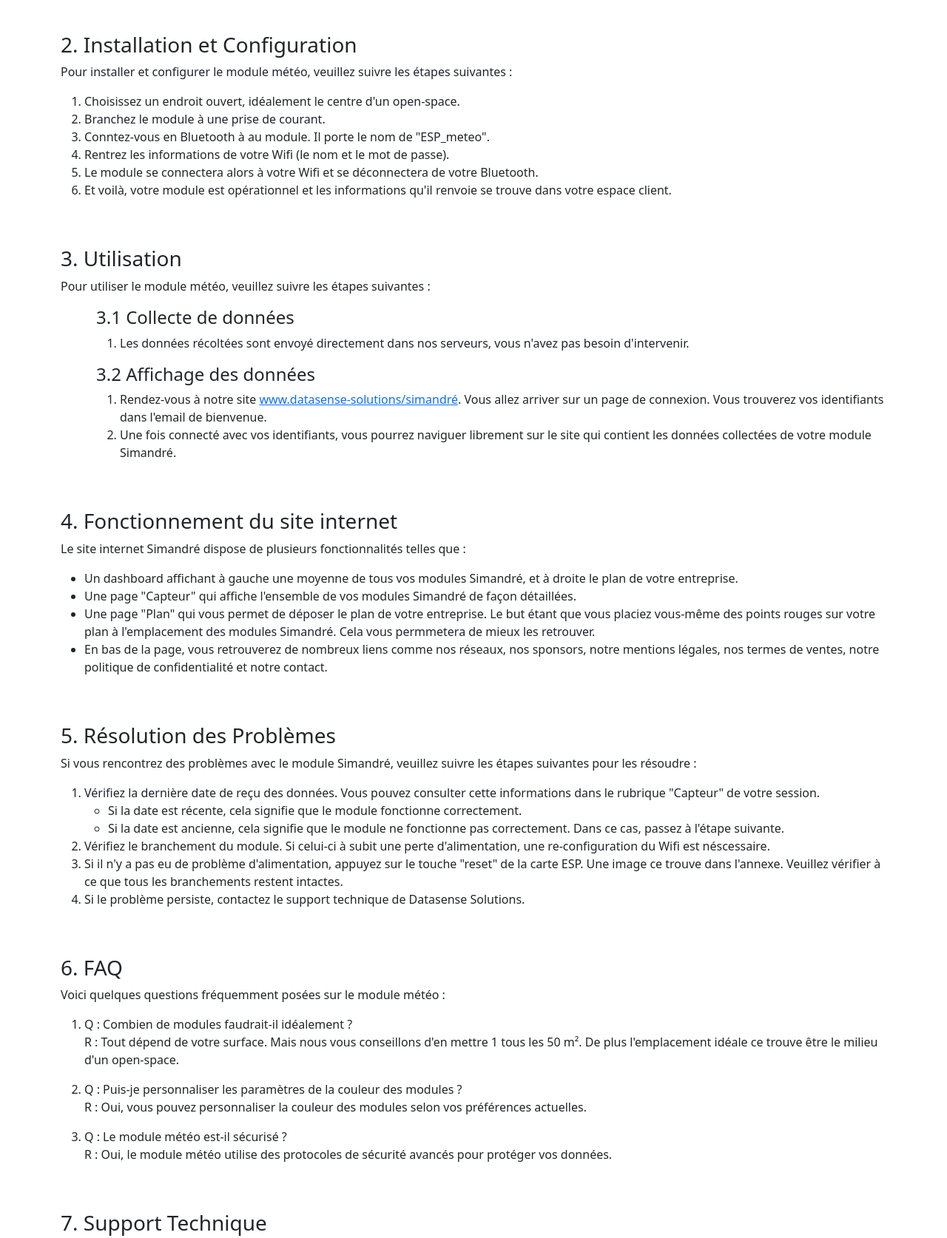
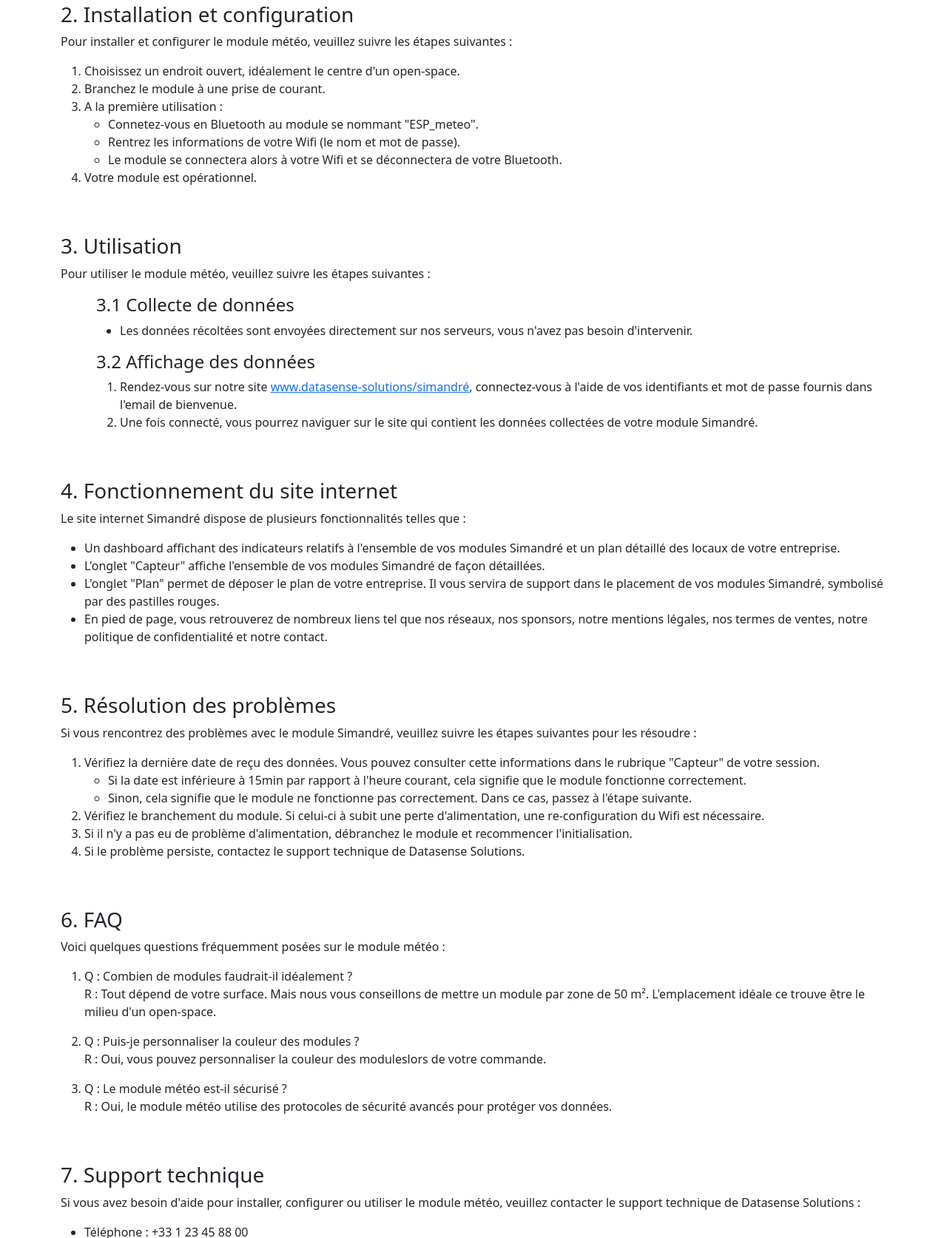
Before and after one commit to Projet-Simandre/Doc-Utilisateur, a plain HTML site: page index.html in a window 1280 px wide. Shown: the part 1220-2894 px from the top of the page at 74% size. Drawn offline with nearby package versions, Linux system fonts and the light colour scheme.

```diff
--- a/index.html
+++ b/index.html
@@ -106,15 +106,6 @@
                             href="#support-technique">Support Technique</a>
                     </td>
                 </tr>
-                <tr>
-                    <th scope="col">
-                        8.
-                    </th>
-                    <td>
-                        <a class="link-dark link-offset-2 link-underline link-underline-opacity-0"
-                            href="#annexe">Annexe</a>
-                    </td>
-                </tr>
             </tbody>
         </table>
     </div>
@@ -123,22 +114,24 @@
         <p>
             Le modèle Simandré permet de collecter des informations météorologiques telles que la température, la
             pression d'air et la qualité de l'air au sein de votre entreprise. Ce guide vous aidera à
-            comprendre comment l'utiliser, le configurer et utiliser le module efficacement.
+            comprendre comment le configurer et l'utiliser.
         </p>
     </div>
     <div class="pt-5">
-        <h3 id="installation">2. Installation et Configuration</h3>
+        <h3 id="installation">2. Installation et configuration</h3>
         <p>
             Pour installer et configurer le module météo, veuillez suivre les étapes suivantes :
         </p>
         <ol>
             <li>Choisissez un endroit ouvert, idéalement le centre d'un open-space.</li>
             <li>Branchez le module à une prise de courant.</li>
-            <li>Conntez-vous en Bluetooth à au module. Il porte le nom de "ESP_meteo".</li>
-            <li>Rentrez les informations de votre Wifi (le nom et le mot de passe).</li>
-            <li>Le module se connectera alors à votre Wifi et se déconnectera de votre Bluetooth.</li>
-            <li>Et voilà, votre module est opérationnel et les informations qu'il renvoie se trouve dans votre espace
-                client.</li>
+            <li>A la première utilisation :</li>
+            <ul>
+                <li>Connetez-vous en Bluetooth au module se nommant "ESP_meteo".</li>
+                <li>Rentrez les informations de votre Wifi (le nom et mot de passe).</li>
+                <li>Le module se connectera alors à votre Wifi et se déconnectera de votre Bluetooth.</li>
+            </ul>
+            <li>Votre module est opérationnel.</li>
         </ol>
     </div>
     <div class="pt-5">
@@ -149,16 +142,16 @@
     </div>
     <div class="ps-5">
         <h4 id="collecte-de-données">3.1 Collecte de données</h4>
-        <ol>
-            <li>Les données récoltées sont envoyé directement dans nos serveurs, vous n'avez pas besoin d'intervenir.
+        <ul>
+            <li>Les données récoltées sont envoyées directement sur nos serveurs, vous n'avez pas besoin d'intervenir.
             </li>
-        </ol>
+        </ul>
         <h4 id="affichage-des-données">3.2 Affichage des données</h4>
         <ol>
-            <li>Rendez-vous à notre site <a href="https://datasense-solutions/simandré" target="_blank"
-                    rel="noopener noreferrer">www.datasense-solutions/simandré</a>. Vous allez arriver sur un page de
-                connexion. Vous trouverez vos identifiants dans l'email de bienvenue.</li>
-            <li>Une fois connecté avec vos identifiants, vous pourrez naviguer librement sur le site qui contient les
+            <li>Rendez-vous sur notre site <a href="https://datasense-solutions/simandré" target="_blank"
+                    rel="noopener noreferrer">www.datasense-solutions/simandré</a>, connectez-vous à l'aide de vos
+                identifiants et mot de passe fournis dans l'email de bienvenue.</li>
+            <li>Une fois connecté, vous pourrez naviguer sur le site qui contient les
                 données collectées de votre module Simandré.</li>
         </ol>
     </div>
@@ -168,18 +161,17 @@
             Le site internet Simandré dispose de plusieurs fonctionnalités telles que :
         </p>
         <ul>
-            <li>Un dashboard affichant à gauche une moyenne de tous vos modules Simandré, et à droite le plan de votre
-                entreprise.</li>
-            <li>Une page "Capteur" qui affiche l'ensemble de vos modules Simandré de façon détaillées.</li>
-            <li>Une page "Plan" qui vous permet de déposer le plan de votre entreprise. Le but étant que vous placiez
-                vous-même des points rouges sur votre plan à l'emplacement des modules Simandré. Cela vous permmetera de
-                mieux les retrouver.</li>
-            <li>En bas de la page, vous retrouverez de nombreux liens comme nos réseaux, nos sponsors, notre mentions
+            <li>Un dashboard affichant des indicateurs relatifs à l'ensemble de vos modules Simandré et un plan détaillé
+                des locaux de votre entreprise.</li>
+            <li>L'onglet "Capteur" affiche l'ensemble de vos modules Simandré de façon détaillées.</li>
+            <li>L'onglet "Plan" permet de déposer le plan de votre entreprise. Il vous servira de support dans le
+                placement de vos modules Simandré, symbolisé par des pastilles rouges.</li>
+            <li>En pied de page, vous retrouverez de nombreux liens tel que nos réseaux, nos sponsors, notre mentions
                 légales, nos termes de ventes, notre politique de confidentialité et notre contact.</li>
         </ul>
     </div>
     <div class="pt-5">
-        <h3 id="résolution-des-problèmes">5. Résolution des Problèmes</h3>
+        <h3 id="résolution-des-problèmes">5. Résolution des problèmes</h3>
         <p>
             Si vous rencontrez des problèmes avec le module Simandré, veuillez suivre les étapes suivantes pour les
             résoudre :
@@ -188,14 +180,14 @@
             <li>Vérifiez la dernière date de reçu des données. Vous pouvez consulter cette informations dans le rubrique
                 "Capteur" de votre session.</li>
             <ul>
-                <li>Si la date est récente, cela signifie que le module fonctionne correctement.</li>
-                <li>Si la date est ancienne, cela signifie que le module ne fonctionne pas correctement. Dans ce cas,
+                <li>Si la date est inférieure à 15min par rapport à l'heure courant, cela signifie que le module
+                    fonctionne correctement.</li>
+                <li>Sinon, cela signifie que le module ne fonctionne pas correctement. Dans ce cas,
                     passez à l'étape suivante.</li>
             </ul>
             <li>Vérifiez le branchement du module. Si celui-ci à subit une perte d'alimentation, une re-configuration du
-                Wifi est néscessaire.</li>
-            <li>Si il n'y a pas eu de problème d'alimentation, appuyez sur le touche "reset" de la carte ESP. Une image
-                ce trouve dans l'annexe. Veuillez vérifier à ce que tous les branchements restent intactes.</li>
+                Wifi est nécessaire.</li>
+            <li>Si il n'y a pas eu de problème d'alimentation, débranchez le module et recommencer l'initialisation.</li>
             <li>Si le problème persiste, contactez le support technique de Datasense Solutions.</li>
         </ol>
     </div>
@@ -206,16 +198,16 @@
         </p>
         <ol>
             <li>Q : Combien de modules faudrait-il idéalement ?</li>
-            <p>R : Tout dépend de votre surface. Mais nous vous conseillons d'en mettre 1 tous les 50 m². De plus
-                l'emplacement idéale ce trouve être le milieu d'un open-space.</p>
-            <li>Q : Puis-je personnaliser les paramètres de la couleur des modules ?</li>
-            <p>R : Oui, vous pouvez personnaliser la couleur des modules selon vos préférences actuelles.</p>
+            <p>R : Tout dépend de votre surface. Mais nous vous conseillons de mettre un module par zone de 50 m².
+                L'emplacement idéale ce trouve être le milieu d'un open-space.</p>
+            <li>Q : Puis-je personnaliser la couleur des modules ?</li>
+            <p>R : Oui, vous pouvez personnaliser la couleur des moduleslors de votre commande.</p>
             <li>Q : Le module météo est-il sécurisé ?</li>
             <p>R : Oui, le module météo utilise des protocoles de sécurité avancés pour protéger vos données.</p>
         </ol>
     </div>
     <div class="pt-5">
-        <h3 id="support-technique">7. Support Technique</h3>
+        <h3 id="support-technique">7. Support technique</h3>
         <p>
             Si vous avez besoin d'aide pour installer, configurer ou utiliser le module météo, veuillez contacter le
             support technique de Datasense Solutions :
@@ -228,16 +220,6 @@
             <li>Site Web : <a href="https://www.datasense-solutions.com">www.datasense-solutions.com</a></li>
         </ul>
     </div>
-    <div class="pt-5">
-        <h3 id="annexe">8. Annexe</h3>
-        <p>
-            Voici une image de la carte ESP avec le bouton "reset" entouré en rouge :
-        </p>
-        <div class="d-flex justify-content-center">
-            <img class="img-fluid border border-3 rounded border-black px-3 mx-1" src="esp.png"
-                alt="Image de la carte ESP avec le bouton reset entouré en rouge">
-        </div>
-    </div>
     <div class="py-5">
         <p>
             Merci d'avoir lu ce guide utilisateur. Nous espérons qu'il vous aidera à utiliser le module météo de manière
```
